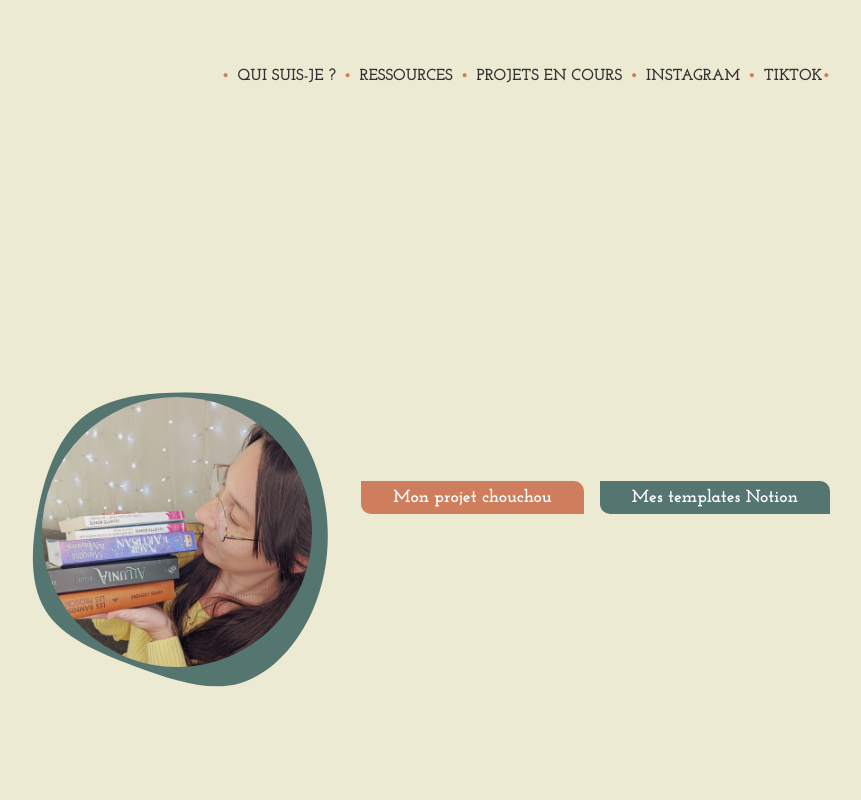
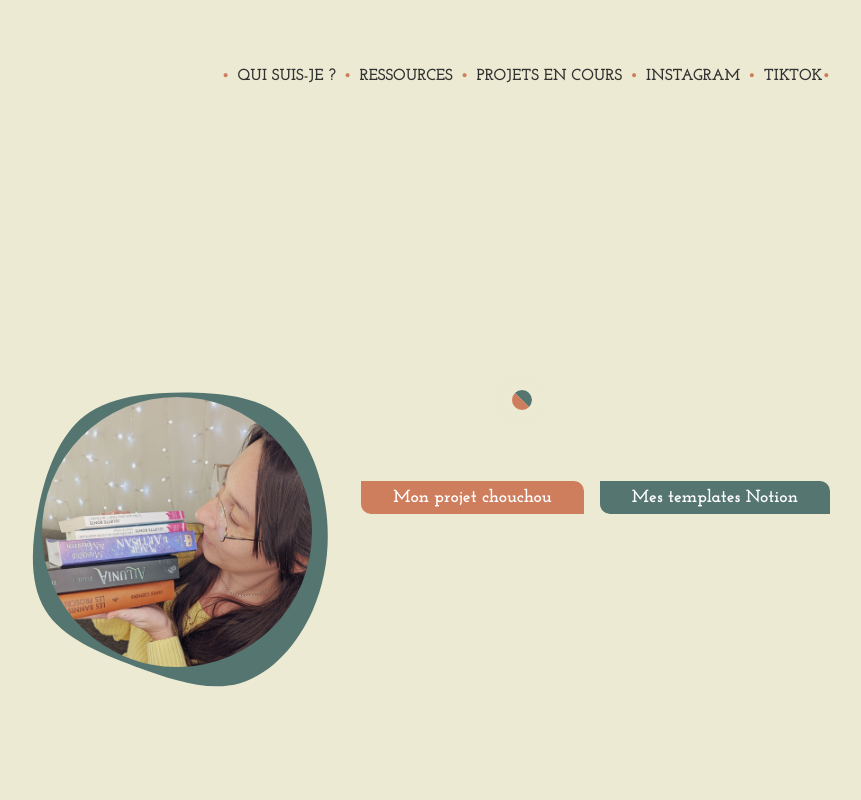
Before and after one commit to manonBr/manonautrice, a React (Vite) app in the folder client/: page / in a window 1280 px wide. Shown: the top 800 px of the page, without its empty margins (118-979 px from the left). Built offline with nearby package versions, Linux system fonts and the light colour scheme; no server answers.

Commit message:
:feat: Add custom cursor

```diff
--- a/client/src/App.jsx
+++ b/client/src/App.jsx
@@ -1,4 +1,4 @@
-import React from "react"
+import React, { useEffect, useRef } from "react"
 import {Routes, Route} from "react-router-dom"
 import Home from "./pages/Home"
 import Projects from "./pages/Projects"
@@ -13,10 +13,23 @@ import Footer from "./components/Footer/Footer"
 import Sketch from "./features/elements/Sketch"
 import "./App.scss"
 
+export const CursorContext = React.createContext();
 
 export default function App() {
+  let links = []
+  const cursor = useRef()
+
+  useEffect(() => {
+    links = document.querySelectorAll("a, button")
+    document.addEventListener("mousemove", function (e) {
+        cursor.current.style.left = e.clientX + "px"
+        cursor.current.style.top = e.clientY + "px"
+    })
+  }, [])
+
   return (
     <>
+      <CursorContext.Provider value={cursor}>
         <Header></Header>
         <div className="main container">
           <Routes>
@@ -32,6 +45,8 @@ export default function App() {
         </div>
         <Footer></Footer>
         <Sketch></Sketch>
+        <div id="cursor" ref={cursor}></div>
+      </CursorContext.Provider>
     </>
   )
 }
--- a/client/src/components/Footer/Footer.jsx
+++ b/client/src/components/Footer/Footer.jsx
@@ -1,7 +1,7 @@
 import  React, { useEffect, useState } from "react"
 import "./Footer.scss"
 import fetchData from "../../helpers/fetchData"
-import { Link } from "react-router-dom"
+import LinkItem from "../../features/elements/LinkItem"
 
 const Footer = () => {
     const [text, setText] = useState('')
@@ -19,8 +19,8 @@ const Footer = () => {
             <footer>
                 <p>
                     {text.tex_fr} |
-                    <Link to="/mentions-legales"> Mentions légales </Link> |
-                    <Link to="/politique-confidentialite"> Politique de confidentialité </Link>
+                    <LinkItem to="/mentions-legales"> Mentions légales </LinkItem> |
+                    <LinkItem to="/politique-confidentialite"> Politique de confidentialité </LinkItem>
                 </p>
             </footer>
         </>
--- a/client/src/components/Header/Header.jsx
+++ b/client/src/components/Header/Header.jsx
@@ -3,6 +3,7 @@ import { Link } from "react-router-dom"
 import Nav from "./Nav"
 import "./Header.scss"
 import fetchData from "../../helpers/fetchData"
+import LinkItem from "../../features/elements/LinkItem"
 
 const Header = () => {
 
@@ -41,10 +42,10 @@ const Header = () => {
 
     return (
         <header>
-            <Link to="/" className="logo loadHome"  data-appear="1000">
+            <LinkItem to="/" className="logo loadHome"  data-appear="1000">
                 <img src={images["logoLight"]?.url} alt={images["logoLight"]?.alt_tag} className="logo__img logo__img--light" />
                 <img src={images["logoDark"]?.url} alt={images["logoDark"]?.alt_tag} className="logo__img logo__img--dark" />
-            </Link>
+            </LinkItem>
             <Nav></Nav>
         </header>
 
--- /dev/null
+++ b/client/src/features/elements/LinkItem.jsx
@@ -0,0 +1,23 @@
+import React, { useContext } from "react"
+import { Link } from "react-router-dom"
+import { CursorContext } from "../../App"
+import { toggleClassCursor } from "../../helpers/cursor"
+
+const LinkItem = (props) => {
+    const cursor = useContext(CursorContext)
+    const {isMobile, ...rest} = props
+
+    const handleMouseEnter = () => {
+        toggleClassCursor(cursor, true)
+    }
+    const handleMouseLeave = () => {
+        toggleClassCursor(cursor, false)
+    }
+
+    return (
+        <Link {...props} onMouseEnter={handleMouseEnter} onMouseLeave={handleMouseLeave}></Link>
+    )
+}
+
+
+export default LinkItem
--- a/client/src/features/forms/button.features.jsx
+++ b/client/src/features/forms/button.features.jsx
@@ -1,5 +1,8 @@
 import * as React from "react"
 import "./Button.features.scss"
+import { useContext } from "react"
+import { CursorContext } from "../../App"
+import { toggleClassCursor } from "../../helpers/cursor"
 
 /**
  *
@@ -10,9 +13,17 @@ import "./Button.features.scss"
  * @returns
  */
 const Button = ({link, type, children:label}) => {
+    const cursor = useContext(CursorContext)
+
+    const handleMouseEnter = () => {
+        toggleClassCursor(cursor, true)
+    }
+    const handleMouseLeave = () => {
+        toggleClassCursor(cursor, false)
+    }
 
     return (
-        <a href={link} className={"btn btn--" + type}>
+        <a href={link} className={"btn btn--" + type} onMouseEnter={handleMouseEnter} onMouseLeave={handleMouseLeave}>
             <span>{label}</span>
         </a>
     )
--- /dev/null
+++ b/client/src/helpers/cursor.jsx
@@ -0,0 +1,9 @@
+const toggleClassCursor = (cursor, isHover) => {
+    if(isHover) {
+        cursor.current.classList.add("cursor--hovered")
+    } else {
+        cursor.current.classList.remove("cursor--hovered")
+    }
+}
+
+export {toggleClassCursor}
--- a/client/src/pages/Home.jsx
+++ b/client/src/pages/Home.jsx
@@ -4,9 +4,9 @@ import { Column, Columns } from "../layouts/Columns.layouts"
 import { Heading, Subheading } from "../features/elements/Headings.features"
 import Button from "../features/forms/button.features"
 import Inspiration from "../features/blocs/Inspiration.features"
-import { Link } from "react-router-dom"
 import fetchData from "../helpers/fetchData"
 import DOMPurify from "dompurify"
+import LinkItem from "../features/elements/LinkItem"
 
 
 const Home = () => {
@@ -120,8 +120,8 @@ const Home = () => {
                         }
                     </div>
                     <div className="socials__links">
-                        <Link to="https://www.instagram.com/manonautrice/" target="_blank"><img src={images['instagram']?.url} alt={images['instagram']?.alt_tag} /></Link>
-                        <Link to="https://www.tiktok.com/@manon.autrice" target="_blank"><img src={images['tiktok']?.url} alt={images['tiktok']?.url} /></Link>
+                        <LinkItem to="https://www.instagram.com/manonautrice/" target="_blank"><img src={images['instagram']?.url} alt={images['instagram']?.alt_tag} /></LinkItem>
+                        <LinkItem to="https://www.tiktok.com/@manon.autrice" target="_blank"><img src={images['tiktok']?.url} alt={images['tiktok']?.url} /></LinkItem>
                     </div>
                 </div>
             </section>
--- a/client/src/responsive.scss
+++ b/client/src/responsive.scss
@@ -5,13 +5,13 @@
     .s-hidden {
         display: block;
     }
-    // a,
-    // button {
-    //     cursor: none;
-    // }
-    // body {
-    //     cursor: none;
-    // }
+    a,
+    button {
+        cursor: none;
+    }
+    body {
+        cursor: none;
+    }
     section:not(:first-of-type) {
         margin: 0;
     }
@@ -35,27 +35,32 @@
         transition: 1s;
     }
 
-    // #cursor {
-    //     width: 20px;
-    //     height: 20px;
-    //     border-bottom: 20px solid var(--colorSecondary);
-    //     border-left: 20px solid var(--colorPrimary);
-    //     border-radius: 50%;
-    //     position: fixed;
-    //     z-index: 100;
-    //     left: 50%;
-    //     top: 50%;
-    //     transform: translate(-50%, -50%) rotate(270deg);
-    //     pointer-events: none;
-    //     filter: drop-shadow(0 0 10px var(--colorBackground));
-    //     // transition: width 200ms ease-in, height 200ms ease-in;
-    //     &.cursor--hovered {
-    //         width: 30px;
-    //         height: 30px;
-    //         // transition: 200ms;
-    //     }
-    // }
+    // CURSOR
 
+    #cursor {
+        width: 20px;
+        height: 20px;
+        border-bottom: 20px solid var(--colorSecondary);
+        border-left: 20px solid var(--colorPrimary);
+        border-radius: 50%;
+        position: fixed;
+        z-index: 100;
+        left: 50%;
+        top: 50%;
+        transform: translate(-50%, -50%) rotate(270deg);
+        pointer-events: none;
+        filter: drop-shadow(0 0 10px var(--colorBackground));
+        transition:
+            width 0.2s,
+            height 0.2s;
+        &.cursor--hovered {
+            width: 30px;
+            height: 30px;
+            transition:
+                width 0.2s,
+                height 0.2s;
+        }
+    }
 }
 
 /*
```
Also changed, not shown: client/src/components/Header/Nav.jsx (+9 -9 lines). Lines whose indentation alone changed are shown as unchanged.
